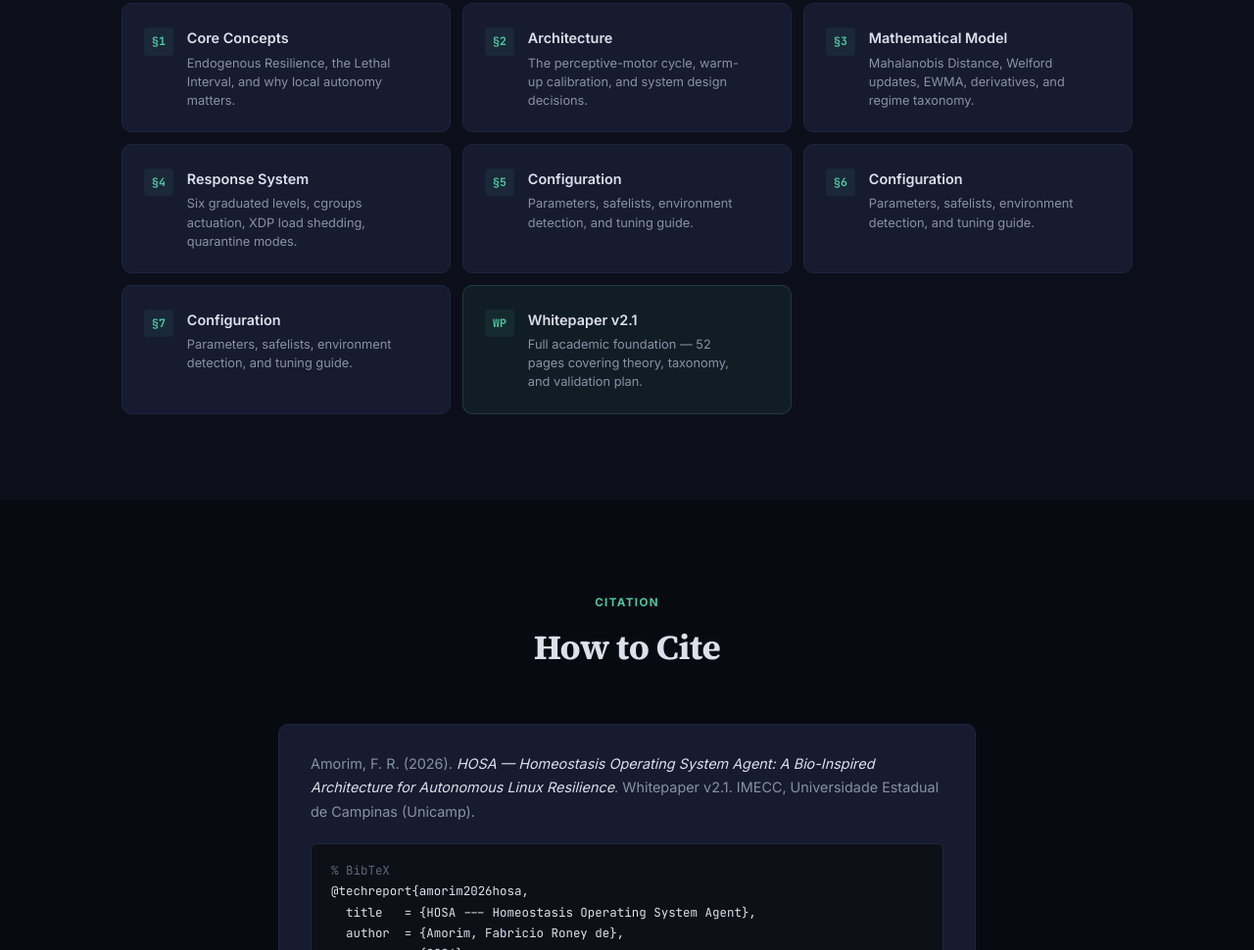
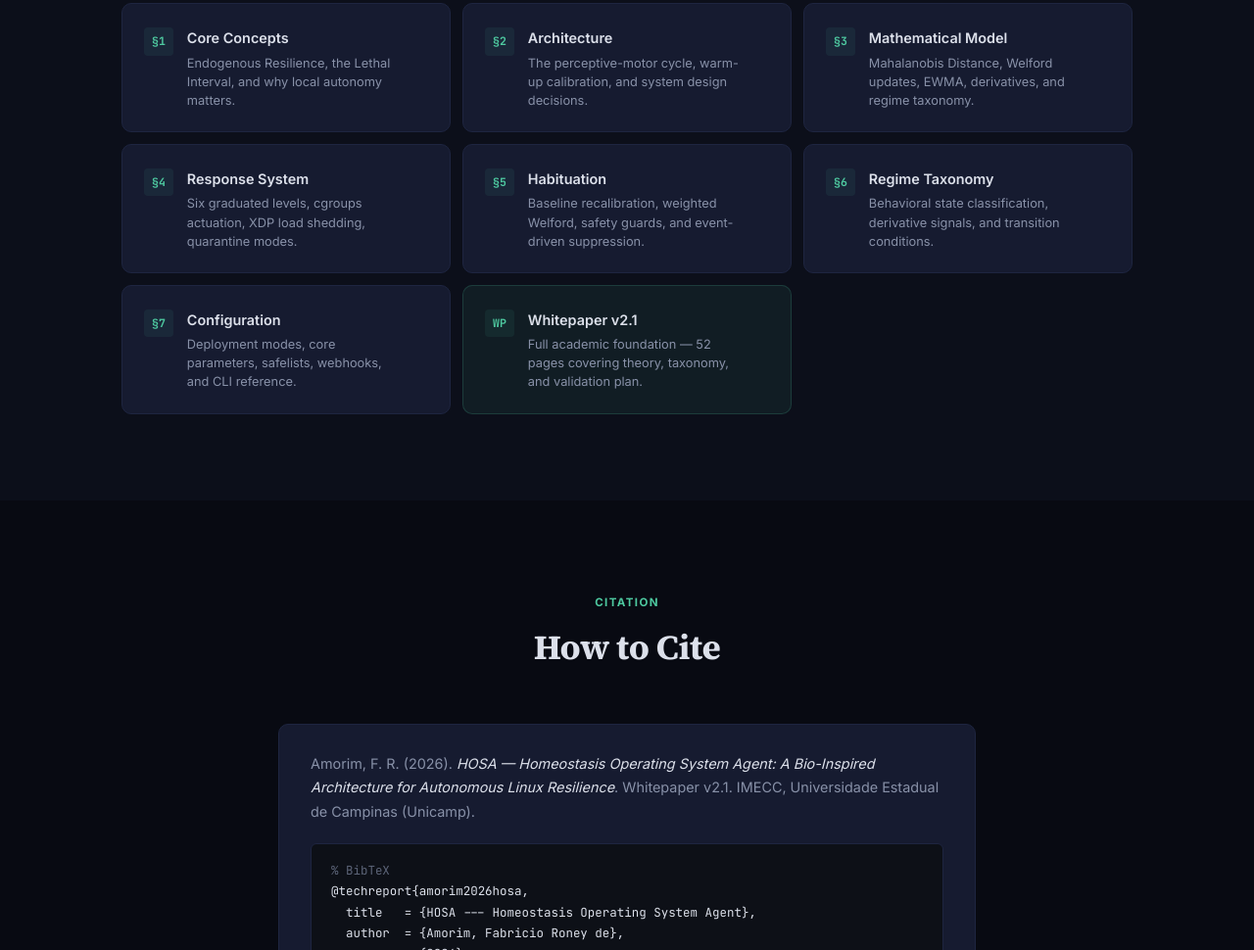
Before and after one commit to bricio-sr/hosa, a plain HTML site: page docs-site/index.html in a window 1280 px wide. Shown: the part 7583-8553 px from the top of the page at 98% size. Drawn offline with Linux system fonts and the light colour scheme.

Commit message:
fix(docs-site): Repair the list of documentation itens

```diff
--- a/docs-site/index.html
+++ b/docs-site/index.html
@@ -588,17 +588,17 @@
         </a>
         <a href="docs/habituation.html" class="doc-card">
           <span class="doc-card-number">§5</span>
-          <div><h3>Configuration</h3><p>Parameters, safelists, environment detection, and tuning guide.</p></div>
+          <div><h3>Habituation</h3><p>Baseline recalibration, weighted Welford, safety guards, and event-driven suppression.</p></div>
           <span class="arrow">→</span>
         </a>
         <a href="docs/regime-taxonomy.html" class="doc-card">
           <span class="doc-card-number">§6</span>
-          <div><h3>Configuration</h3><p>Parameters, safelists, environment detection, and tuning guide.</p></div>
+          <div><h3>Regime Taxonomy</h3><p>Behavioral state classification, derivative signals, and transition conditions.</p></div>
           <span class="arrow">→</span>
         </a>
         <a href="docs/configuration.html" class="doc-card">
           <span class="doc-card-number">§7</span>
-          <div><h3>Configuration</h3><p>Parameters, safelists, environment detection, and tuning guide.</p></div>
+          <div><h3>Configuration</h3><p>Deployment modes, core parameters, safelists, webhooks, and CLI reference.</p></div>
           <span class="arrow">→</span>
         </a>
         <a href="https://github.com/bricio-sr/hosa/whitepaper-en.md" class="doc-card doc-card-highlight">
```
